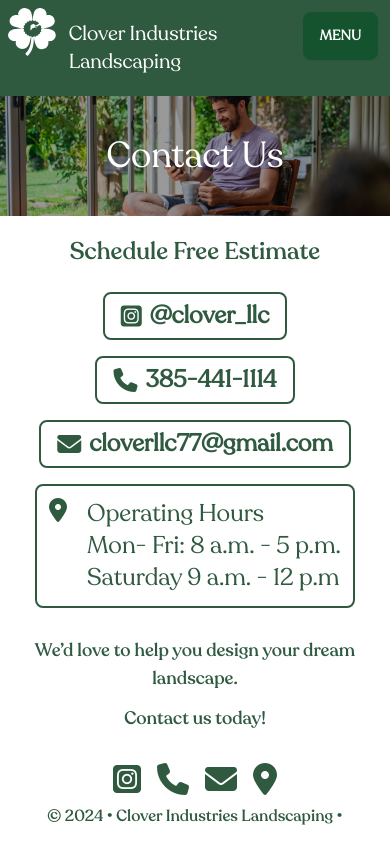
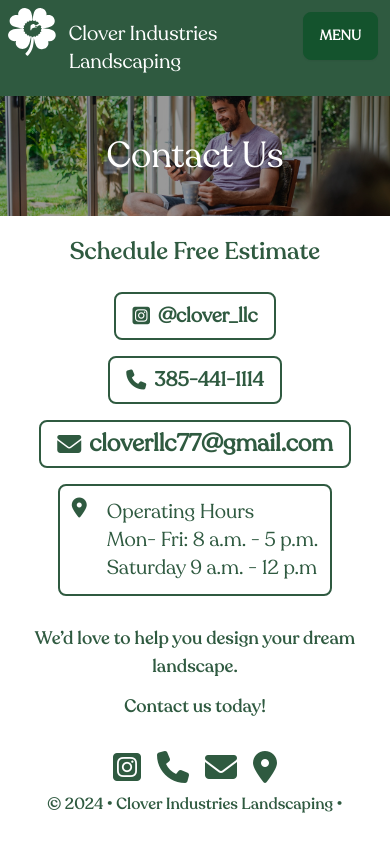
Before and after one commit to savannahcode/CloverIndustriesLLC, a website: page contact.html in a window 390 px wide. Drawn offline with nearby package versions, Linux system fonts and the light colour scheme; files that its build step writes are made by us from their sources; files whose address does not match are found by name.

Commit message:
fixed contact sizing

```diff
--- a/contact.html
+++ b/contact.html
@@ -76,7 +76,7 @@
 
       <a href="https://www.instagram.com/clover_llc/" class="mb-4 mx-5">
         <button
-          class="btn btn-outline border-cloverGreen text-cloverGreen hover:bg-cloverGreen hover:border-cloverGreen text-2xl md:text-3xl lg:text-4xl border-2 hover:text-white group"
+          class="btn btn-outline border-cloverGreen text-cloverGreen hover:bg-cloverGreen hover:border-cloverGreen text-xl md:text-3xl lg:text-4xl border-2 hover:text-white group"
         >
           <i
             class="fa-brands fa-square-instagram text-cloverGreen group-hover:text-white"
@@ -86,7 +86,7 @@
       </a>
       <a href="tel:385-441-1114" class="mb-4 mx-5">
         <button
-          class="btn btn-outline border-cloverGreen text-cloverGreen hover:bg-cloverGreen hover:border-cloverGreen text-2xl md:text-3xl lg:text-4xl border-2 hover:text-white group"
+          class="btn btn-outline border-cloverGreen text-cloverGreen hover:bg-cloverGreen hover:border-cloverGreen text-xl md:text-3xl lg:text-4xl border-2 hover:text-white group"
         >
           <i
             class="fa-solid fa-phone text-cloverGreen group-hover:text-white"
@@ -106,7 +106,7 @@
       </a>
       <a href="https://g.co/kgs/4jbEjdq" class="mb-4 mx-5">
         <div
-          class="flex flex-row rounded-lg border-cloverGreen text-cloverGreen hover:bg-cloverGreen hover:border-cloverGreen text-2xl md:text-3xl lg:text-4xl border-2 hover:text-white group p-3"
+          class="flex flex-row rounded-lg border-cloverGreen text-cloverGreen hover:bg-cloverGreen hover:border-cloverGreen text-xl md:text-3xl lg:text-4xl border-2 hover:text-white group p-3"
         >
           <i
             class="fa-solid fa-location-dot text-cloverGreen group-hover:text-white"
```
